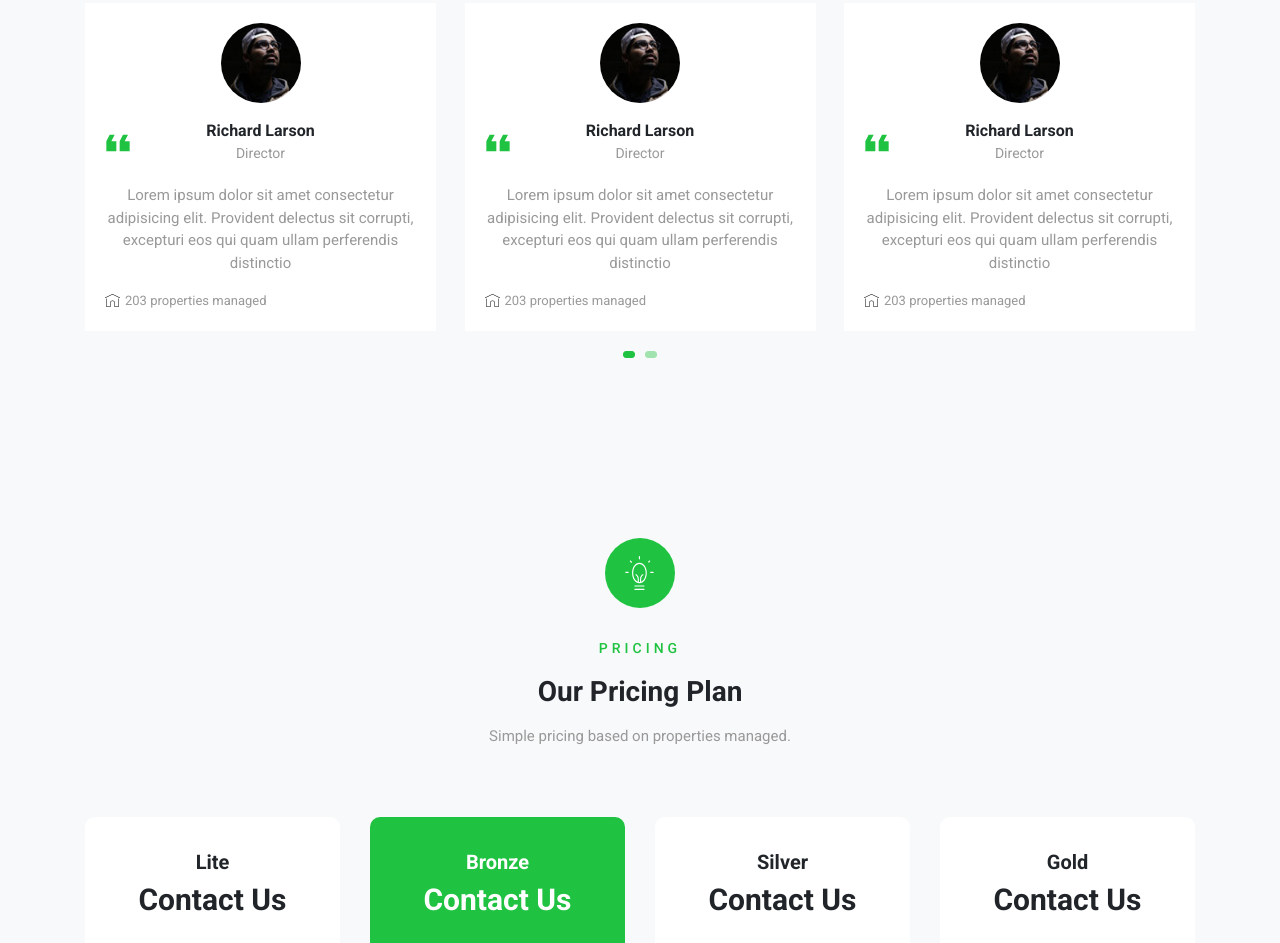
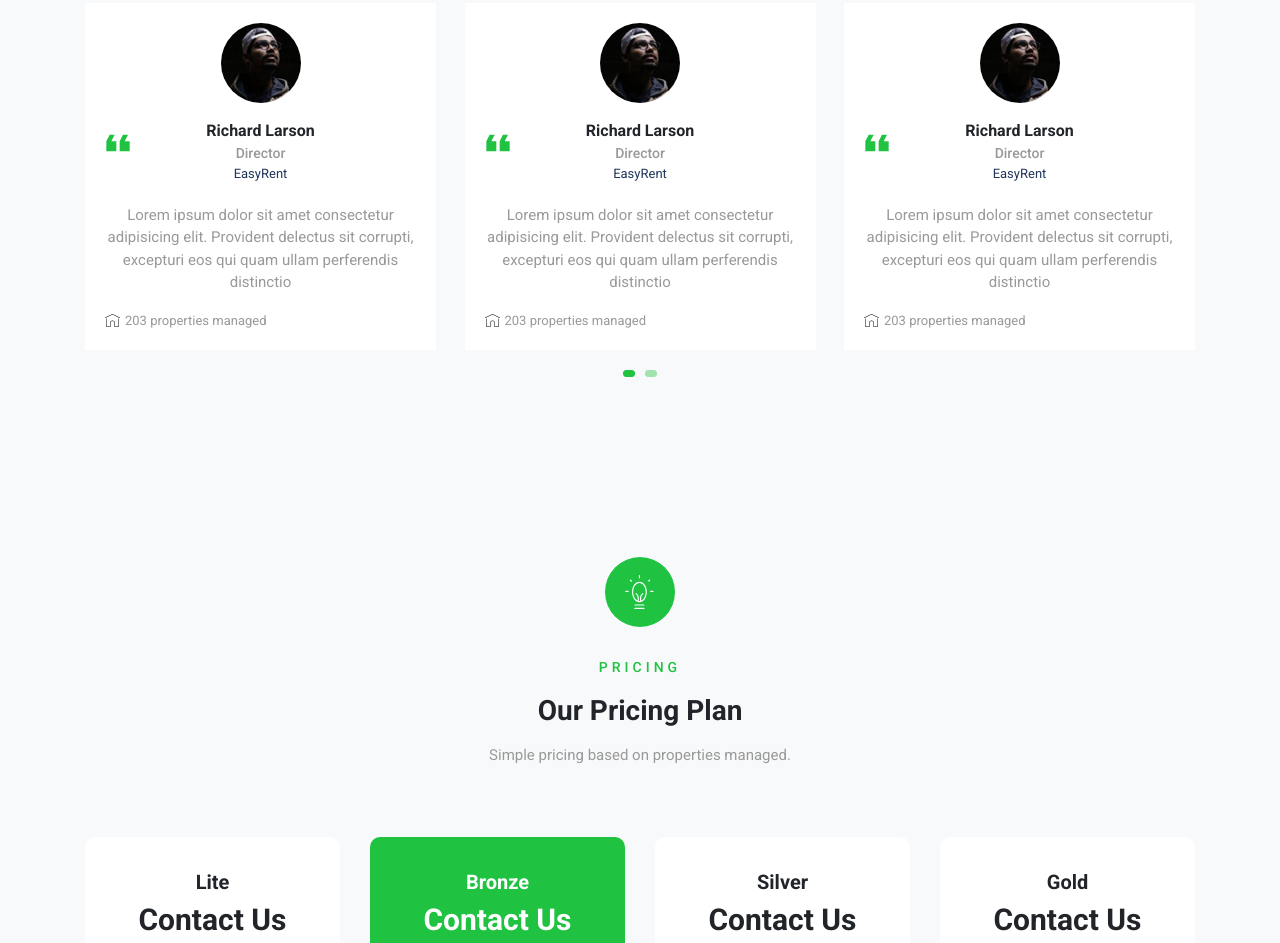
Before and after one commit to saddamcrr7/eazzyrent.com, a website: page index.html in a window 1280 px wide. Shown: the part 4039-4982 px from the top of the page. Drawn offline with Linux system fonts and the light colour scheme.

Commit message:
update TESTIMONIAL

```diff
--- a/index.html
+++ b/index.html
@@ -268,7 +268,8 @@
                                 <div class="c-testimonial__client">
                                     <div class="c-testimonial__client-image"><img src="./images/client-2.jpg" alt=""></div>
                                     <div class="c-testimonial__client-name">Richard Larson</div>
-                                    <div class="c-testimonial__client-company">Director</div>
+                                    <div class="c-testimonial__client-position">Director</div>
+                                    <div class="c-testimonial__client-company">EasyRent</div>
                                 </div>
                                 <div class="c-testimonial__icon">
                                     <svg xmlns="http://www.w3.org/2000/svg" viewBox="0 0 24 24" fill="black" width="18px" height="18px"><path d="M6 17h3l2-4V7H5v6h3zm8 0h3l2-4V7h-6v6h3z"/><path d="M0 0h24v24H0z" fill="none"/></svg>
@@ -282,7 +283,8 @@
                                 <div class="c-testimonial__client">
                                     <div class="c-testimonial__client-image"><img src="./images/client-2.jpg" alt=""></div>
                                     <div class="c-testimonial__client-name">Richard Larson</div>
-                                    <div class="c-testimonial__client-company">Director</div>
+                                    <div class="c-testimonial__client-position">Director</div>
+                                    <div class="c-testimonial__client-company">EasyRent</div>
                                 </div>
                                 <div class="c-testimonial__icon">
                                     <svg xmlns="http://www.w3.org/2000/svg" viewBox="0 0 24 24" fill="black" width="18px" height="18px"><path d="M6 17h3l2-4V7H5v6h3zm8 0h3l2-4V7h-6v6h3z"/><path d="M0 0h24v24H0z" fill="none"/></svg>
@@ -296,7 +298,8 @@
                                 <div class="c-testimonial__client">
                                     <div class="c-testimonial__client-image"><img src="./images/client-2.jpg" alt=""></div>
                                     <div class="c-testimonial__client-name">Richard Larson</div>
-                                    <div class="c-testimonial__client-company">Director</div>
+                                    <div class="c-testimonial__client-position">Director</div>
+                                    <div class="c-testimonial__client-company">EasyRent</div>
                                 </div>
                                 <div class="c-testimonial__icon">
                                     <svg xmlns="http://www.w3.org/2000/svg" viewBox="0 0 24 24" fill="black" width="18px" height="18px"><path d="M6 17h3l2-4V7H5v6h3zm8 0h3l2-4V7h-6v6h3z"/><path d="M0 0h24v24H0z" fill="none"/></svg>
@@ -310,7 +313,8 @@
                                 <div class="c-testimonial__client">
                                     <div class="c-testimonial__client-image"><img src="./images/client-2.jpg" alt=""></div>
                                     <div class="c-testimonial__client-name">Richard Larson</div>
-                                    <div class="c-testimonial__client-company">Director</div>
+                                    <div class="c-testimonial__client-position">Director</div>
+                                    <div class="c-testimonial__client-company">EasyRent</div>
                                 </div>
                                 <div class="c-testimonial__icon">
                                     <svg xmlns="http://www.w3.org/2000/svg" viewBox="0 0 24 24" fill="black" width="18px" height="18px"><path d="M6 17h3l2-4V7H5v6h3zm8 0h3l2-4V7h-6v6h3z"/><path d="M0 0h24v24H0z" fill="none"/></svg>
@@ -324,7 +328,8 @@
                                 <div class="c-testimonial__client">
                                     <div class="c-testimonial__client-image"><img src="./images/client-2.jpg" alt=""></div>
                                     <div class="c-testimonial__client-name">Richard Larson</div>
-                                    <div class="c-testimonial__client-company">Director</div>
+                                    <div class="c-testimonial__client-position">Director</div>
+                                    <div class="c-testimonial__client-company">EasyRent</div>
                                 </div>
                                 <div class="c-testimonial__icon">
                                     <svg xmlns="http://www.w3.org/2000/svg" viewBox="0 0 24 24" fill="black" width="18px" height="18px"><path d="M6 17h3l2-4V7H5v6h3zm8 0h3l2-4V7h-6v6h3z"/><path d="M0 0h24v24H0z" fill="none"/></svg>
@@ -338,7 +343,8 @@
                                 <div class="c-testimonial__client">
                                     <div class="c-testimonial__client-image"><img src="./images/client-2.jpg" alt=""></div>
                                     <div class="c-testimonial__client-name">Richard Larson</div>
-                                    <div class="c-testimonial__client-company">Director</div>
+                                    <div class="c-testimonial__client-position">Director</div>
+                                    <div class="c-testimonial__client-company">EasyRent</div>
                                 </div>
                                 <div class="c-testimonial__icon">
                                     <svg xmlns="http://www.w3.org/2000/svg" viewBox="0 0 24 24" fill="black" width="18px" height="18px"><path d="M6 17h3l2-4V7H5v6h3zm8 0h3l2-4V7h-6v6h3z"/><path d="M0 0h24v24H0z" fill="none"/></svg>
@@ -347,6 +353,8 @@
                                 <div class="c-testimonial__properties"> <img class="c-testimonial__properties-icon" src="./images/icons/mbri-home.svg" alt=""> <div class="c-testimonial__properties-text">203 properties managed</div></div>
                             </div>
                         </div>
+
+
                     </div>
                     <div class="o-testimonials__slider-pagination"></div>
                 </div>
--- a/styles/scss/06-components/_components.testimonial.scss
+++ b/styles/scss/06-components/_components.testimonial.scss
@@ -55,8 +55,14 @@
     }
 
     &__client-company {
+        font-size: 13px;
+        color: $color-blue;
+    }
+
+    &__client-position{
         font-size: 14px;
         color: $color-grey;
+        font-weight: $font-weight-medium;
     }
 
     &__properties {
```
Also changed, not shown: styles/css/main.css, 1 other file.
